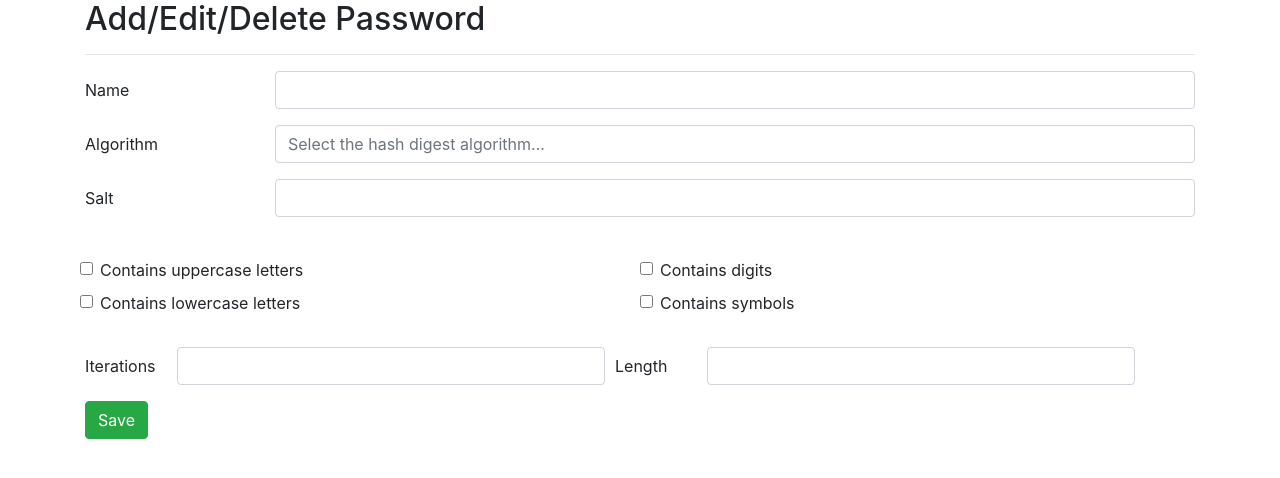
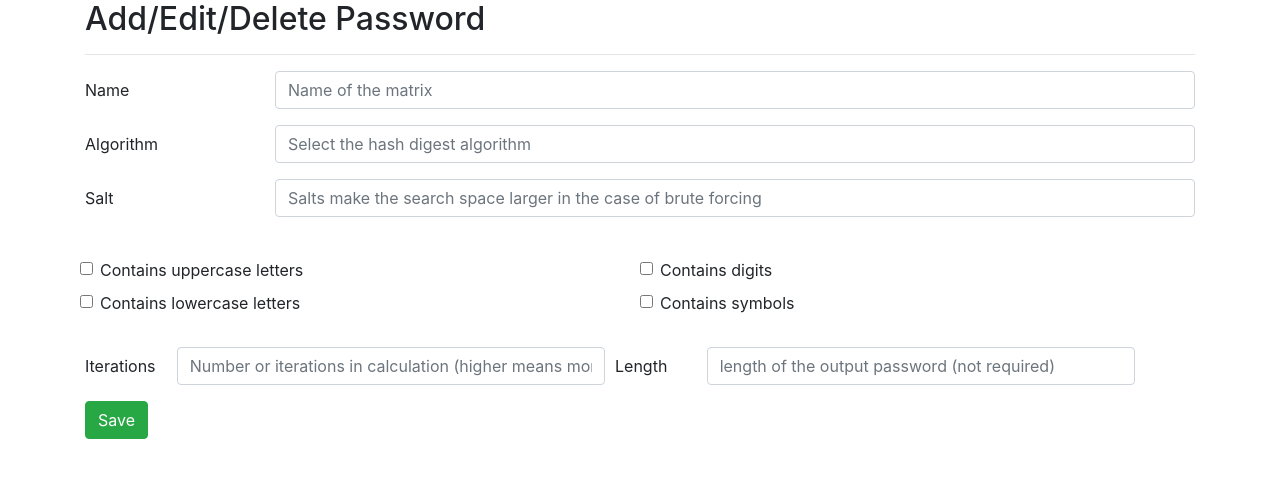
Before and after one commit to spikoc/stateless-password-manager, a Flask app: page /matrix/edit/1 in a window 1280 px wide. Shown: the top 478 px of the page. Run offline with Flask 2, Linux system fonts and the light colour scheme; data that the repository does not hold is empty; parts of the project's set-up code (start-up, migrations or seed data) failed here and were passed over; some libraries are stand-ins or nearby versions.

Commit message:
Modify edit form to add new matrixes

```diff
--- a/project/matrix/views.py
+++ b/project/matrix/views.py
@@ -20,10 +20,26 @@ def index():
     return render_template('matrix/index.html', items=Matrix.query.all())
 
 
-@matrix_blueprint.route('/add')
+@matrix_blueprint.route('/add', methods=['GET', 'POST'])
 def add():
     """TODO: add function docstring"""
-    return render_template('matrix/edit.html')
+    form = EditForm(request.form)
+    if form.validate_on_submit():
+        print(
+            hexlify(
+                pbkdf2_hmac(
+                    form.algorithm.data.strip(),
+                    'password'.encode('utf-8'),
+                    form.salt.data.strip().encode('utf-8'),
+                    form.iterations.data,
+                    dklen=form.length.data if form.length.data else None
+                )
+            )
+        )
+
+        return redirect(url_for('matrix.index'))
+
+    return render_template('matrix/edit.html', form=form)
 
 
 @matrix_blueprint.route('/delete')
--- a/project/templates/matrix/edit.html
+++ b/project/templates/matrix/edit.html
@@ -8,27 +8,30 @@
     <hr />
 
     <form class="form" role="form" method="post" action="">
+        {{ form.csrf_token }}
+        {{ wtf.form_errors(form) }}
+
         <div class="form-group row">
-            <label for="name-{{ model.id }}" class="col-sm-2 col-form-label">Name</label>
+            <label for="name-{{ model.id if model else 0 }}" class="col-sm-2 col-form-label">Name</label>
             <div class="col-sm-10">
-                <input type="text" id="name-{{ model.id }}" name="name" class="form-control"
-                       value="{{ model.name }}" />
+                <input type="text" id="name-{{ model.id if model else 0 }}" name="name" class="form-control"
+                       value="{{ model.name if model }}" placeholder="Name of the matrix" />
             </div>
         </div>
 
         <div class="form-group row">
-            <label for="algorithm-{{ model.id }}" class="col-sm-2 col-form-label">Algorithm</label>
+            <label for="algorithm-{{ model.id if model else 0 }}" class="col-sm-2 col-form-label">Algorithm</label>
             <div class="col-sm-10">
-                <input type="text" id="algorithm-{{ model.id }}" name="algorithm" class="form-control"
-                       value="{{ model.algorithm }}" placeholder="Select the hash digest algorithm..."/>
+                <input type="text" id="algorithm-{{ model.id if model else 0 }}" name="algorithm" class="form-control"
+                       value="{{ model.algorithm if model }}" placeholder="Select the hash digest algorithm"/>
             </div>
         </div>
 
         <div class="form-group row">
-            <label for="salt-{{ model.id }}" class="col-sm-2 col-form-label">Salt</label>
+            <label for="salt-{{ model.id if model else 0 }}" class="col-sm-2 col-form-label">Salt</label>
             <div class="col-sm-10">
-                <input type="text" id="salt-{{ model.id }}" name="salt" class="form-control"
-                       value="{{ model.salt }}" />
+                <input type="text" id="salt-{{ model.id if model else 0 }}" name="salt" class="form-control"
+                       value="{{ model.salt if model }}" placeholder="Salts make the search space larger in the case of brute forcing"/>
             </div>
         </div>
 
@@ -68,17 +71,17 @@
 
         <div class="form-row">
             <div class="form-group row col-sm-6">
-                <label for="iterations-{{ model.id }}" class="col-sm-2 col-form-label">Iterations</label>
+                <label for="iterations-{{ model.id if model else 0 }}" class="col-sm-2 col-form-label">Iterations</label>
                 <div class="col-sm-10">
-                    <input type="text" id="iterations-{{ model.id }}" name="iterations" class="form-control"
-                           value="{{ model.iterations }}" />
+                    <input type="text" id="iterations-{{ model.id if model else 0 }}" name="iterations" class="form-control"
+                           value="{{ model.iterations if model }}" placeholder="Number or iterations in calculation (higher means more computation required)" />
                 </div>
             </div>
             <div class="form-group row col-sm-6">
-                <label for="length-{{ model.id }}" class="col-sm-2 col-form-label">Length</label>
+                <label for="length-{{ model.id if model else 0 }}" class="col-sm-2 col-form-label">Length</label>
                 <div class="col-sm-10">
-                    <input type="text" id="length-{{ model.id }}" name="length" class="form-control"
-                           value="{{ model.length }}" />
+                    <input type="text" id="length-{{ model.id if model else 0 }}" name="length" class="form-control"
+                           value="{{ model.length if model }}" placeholder="length of the output password (not required)" />
                 </div>
             </div>
         </div>
```
